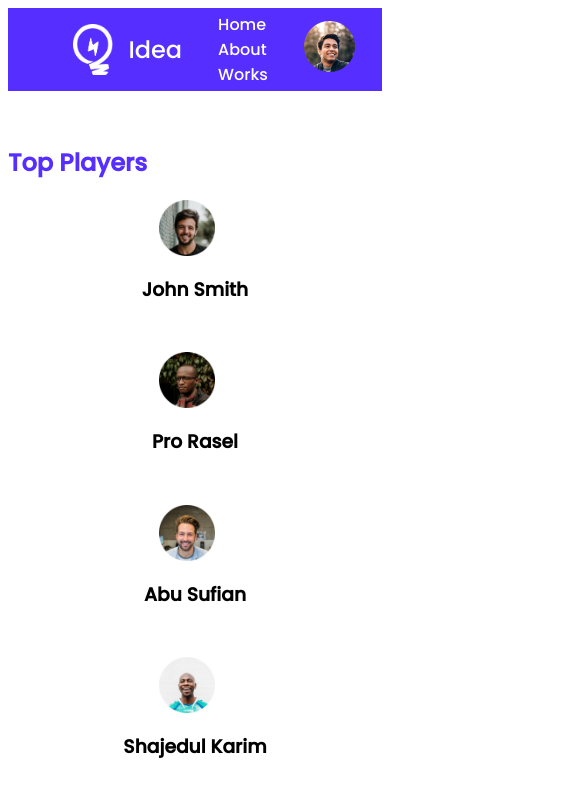
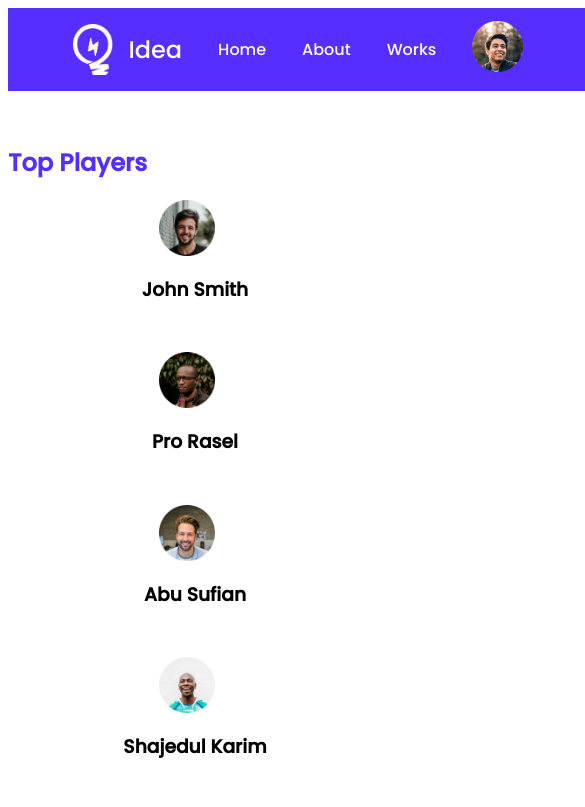
Before and after one commit to Shaykot1996/leader-board-css3-practice-one, a plain HTML site: page index.html in a window 390 px wide. Shown: the top 807 px of the page, 585 px wide, since content can reach past the window. Drawn offline with nearby package versions, Linux system fonts and the light colour scheme.

Commit message:
responsiive done of header

```diff
--- a/styles/style.css
+++ b/styles/style.css
@@ -198,6 +198,12 @@ span{
     .player, .blog{
         flex-direction: column;
     }
+    .links{
+        display: flex;
+    }
+    .head-section{
+        width: fit-content;
+    }
  }
 
  /* Tablet Devices */
```
